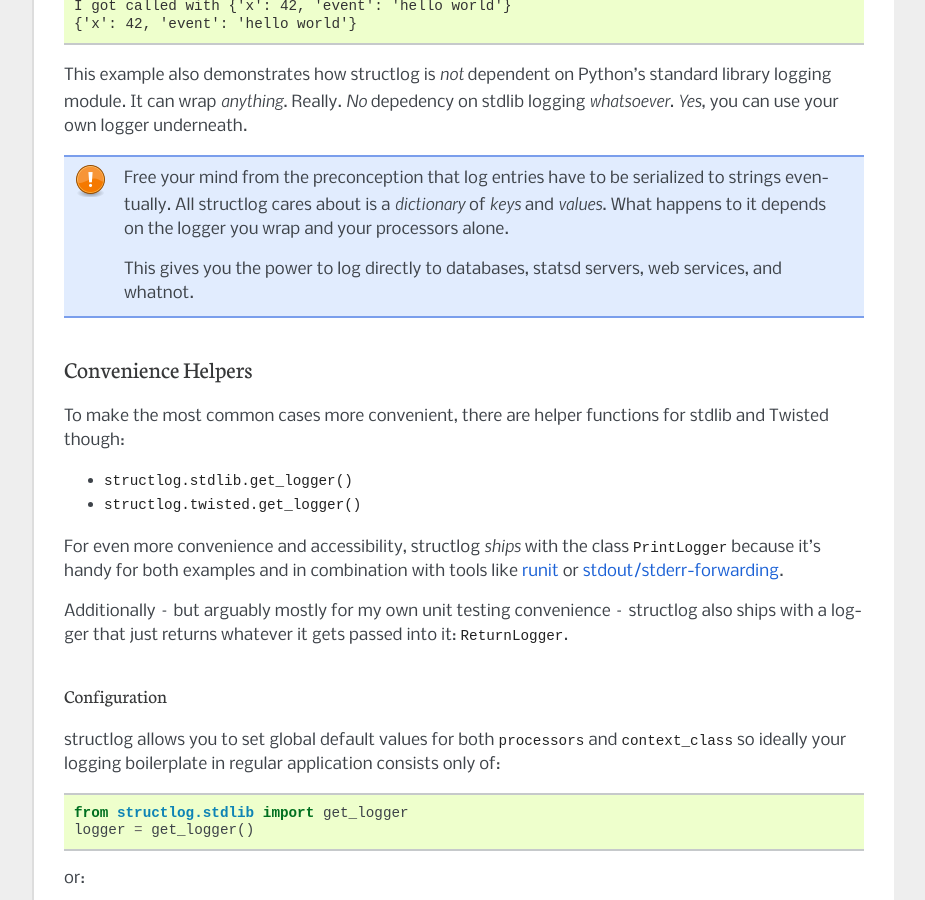
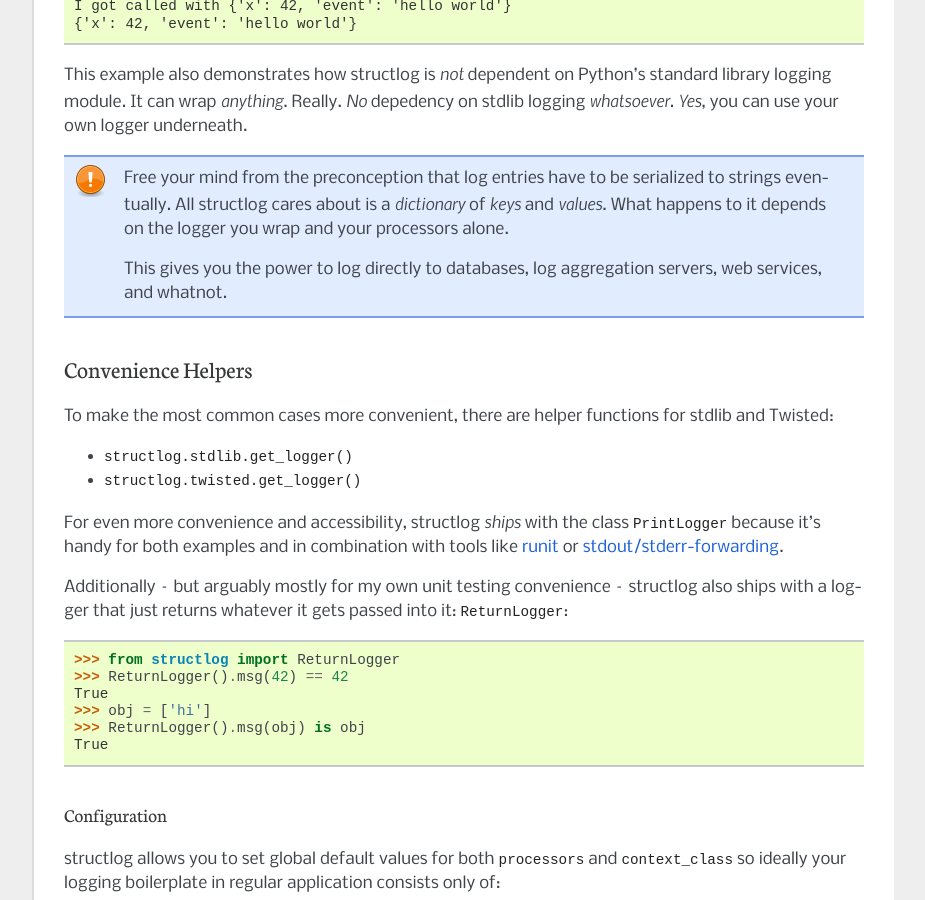
Before and after one commit to JonathanCarrol/structlog, a Sphinx documentation site: the page built from docs/loggers.rst, in a window 1280 px wide and 900 px high, scrolled down 636 px. Shown: the whole window, without its empty margins (198-1123 px from the left). Built offline with Sphinx 7.4.7, drawn with Linux system fonts in a browser that asks for light colours.

Commit message:
Doc polish

```diff
--- /dev/null
+++ b/docs/code_examples/loggers/return_logger.txt
@@ -0,0 +1,6 @@
+>>> from structlog import ReturnLogger
+>>> ReturnLogger().msg(42) == 42
+True
+>>> obj = ['hi']
+>>> ReturnLogger().msg(obj) is obj
+True
--- a/docs/loggers.rst
+++ b/docs/loggers.rst
@@ -25,21 +25,23 @@
    All structlog cares about is a *dictionary* of *keys* and *values*.
    What happens to it depends on the logger you wrap and your processors alone.
 
-   This gives you the power to log directly to databases, statsd servers, web services, and whatnot.
+   This gives you the power to log directly to databases, log aggregation servers, web services, and whatnot.
 
 
 Convenience Helpers
 +++++++++++++++++++
 
-To make the most common cases more convenient, there are helper functions for stdlib and Twisted though:
+To make the most common cases more convenient, there are helper functions for stdlib and Twisted:
 
 - :func:`structlog.stdlib.get_logger`
 - :func:`structlog.twisted.get_logger`
 
 For even more convenience and accessibility, structlog *ships* with the class :class:`~structlog.loggers.PrintLogger` because it's handy for both examples and in combination with tools like `runit <http://smarden.org/runit/>`_ or `stdout/stderr-forwarding <http://hynek.me/articles/taking-some-pain-out-of-python-logging/>`_.
 
-Additionally -- but arguably mostly for my own unit testing convenience -- structlog also ships with a logger that just returns whatever it gets passed into it: :class:`~structlog.loggers.ReturnLogger`.
+Additionally -- but arguably mostly for my own unit testing convenience -- structlog also ships with a logger that just returns whatever it gets passed into it: :class:`~structlog.loggers.ReturnLogger`:
 
+.. literalinclude:: code_examples/loggers/return_logger.txt
+   :language: pycon
 
 .. _configuration:
 
```
